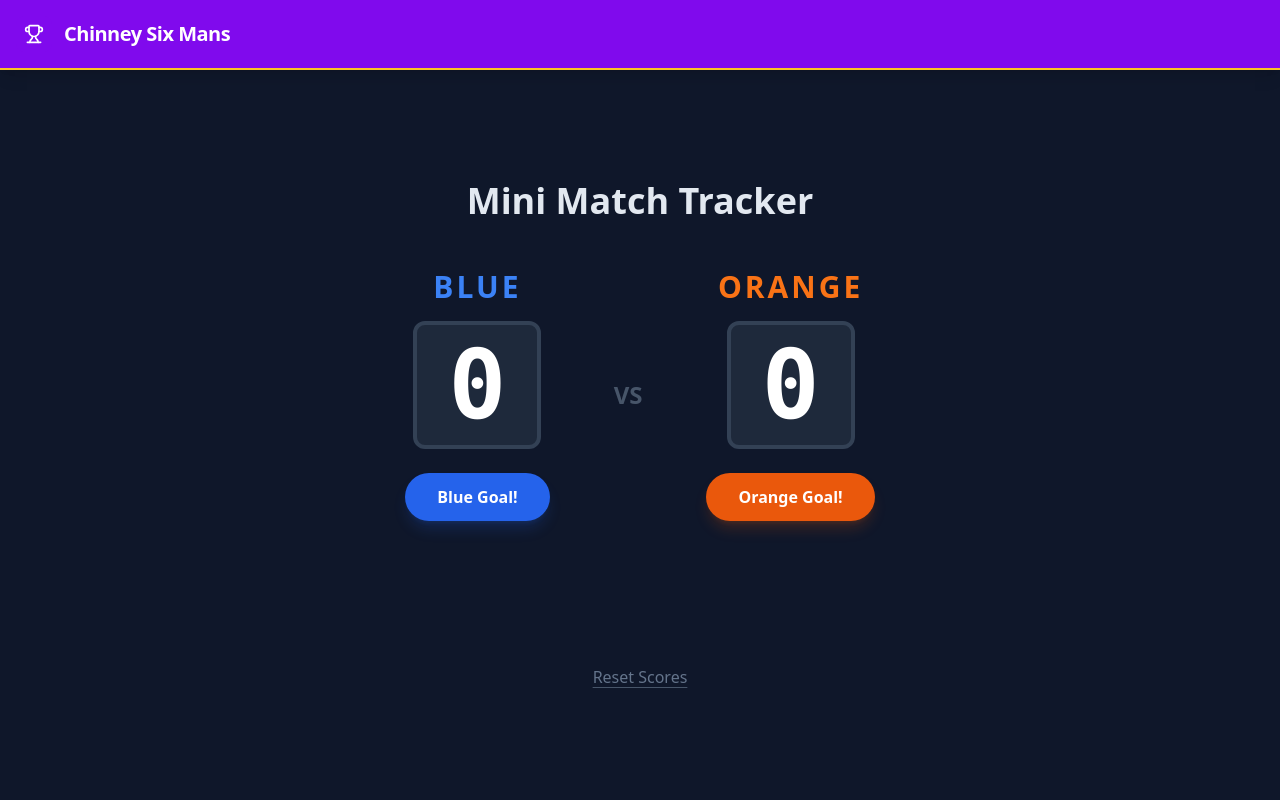
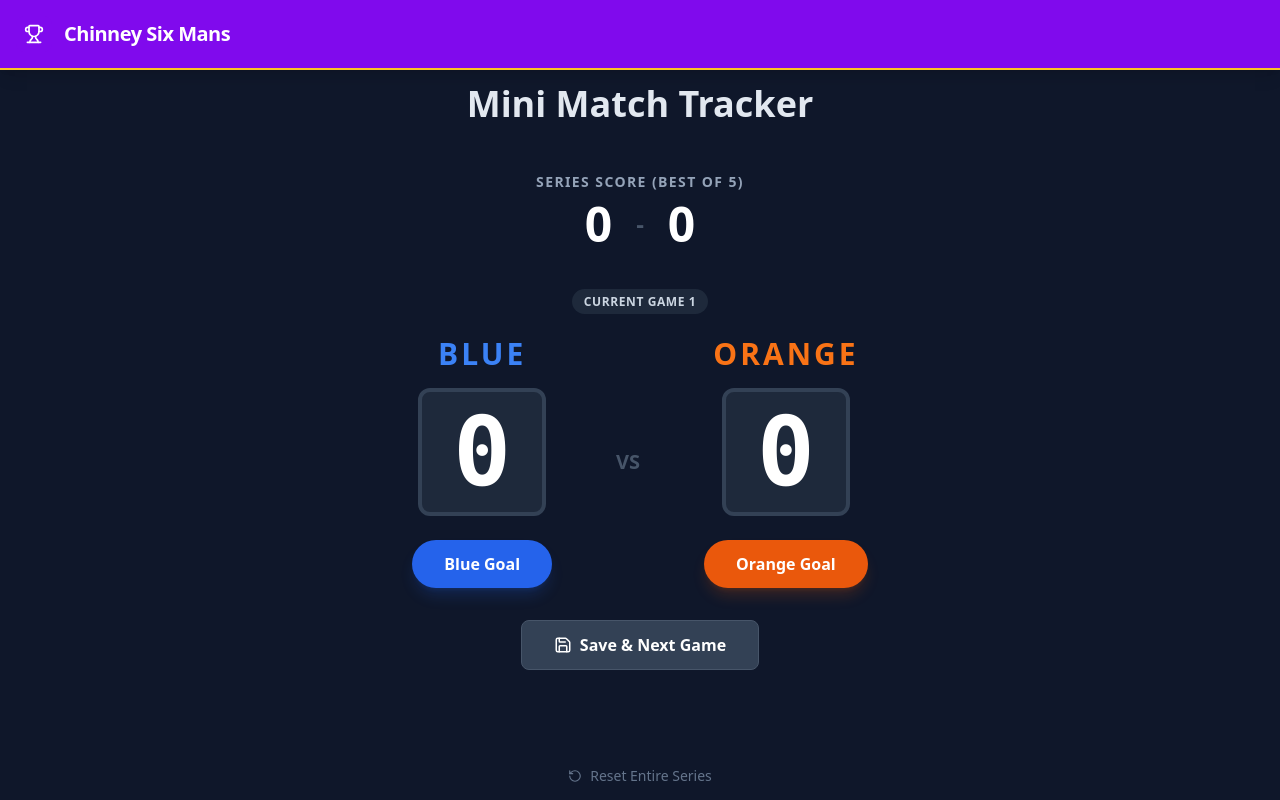
Before and after one commit to Callum-C/chinney-react-website, a React (Vite) app: page / in a window 1280 px wide. Built offline with nearby package versions, Linux system fonts and the light colour scheme.

Commit message:
Series Score and Match History

```diff
--- a/src/App.jsx
+++ b/src/App.jsx
@@ -1,5 +1,5 @@
 import React, { useState } from 'react';
-import { Trophy } from 'lucide-react'; // I added an icon for the header!
+import { Trophy, History, Save, RotateCcw } from 'lucide-react'; // I added an icon for the header!
 
 // We import 'useState' above. This is a "Hook".
 // It is the magic function that lets React "remember" data (like a score)
@@ -11,6 +11,18 @@ export default function GoalCounter() {
   // Syntax: const [variableName, functionToChangeIt] = useState(initialValue);
   const [blueScore, setBlueScore] = useState(0);
   const [orangeScore, setOrangeScore] = useState(0);
+
+  // Series History State (Array of previous game objects)
+  // Example: [{ blue: 3, orange: 1 }, { blue: 2, orange: 4 }]
+  const [gameHistory, setGameHistory] = useState([]);
+
+  // --- DERIVED STATE (Calculated automatically) ---
+  // We calculate the Series Score by looking at who won each game in history
+  const blueGameWins = gameHistory.filter(game => game.blue > game.orange).length;
+  const orangeGameWins = gameHistory.filter(game => game.orange > game.blue).length;
+
+  // Best of 5 Logic: First to 3 wins
+  const isSeriesOver = blueGameWins >= 3 || orangeGameWins >= 3;
 
   // --- SOUND EFFECTS ---
   const playGoalSound = () => {
@@ -31,21 +43,42 @@ export default function GoalCounter() {
     // We NEVER say "blueScore = blueScore + 1" in React.
     // We MUST use the setting function we created above.
     setBlueScore(blueScore + 1);
-    playGoalSound();
+    // playGoalSound();
   };
 
   const handleOrangeGoal = () => {
     setOrangeScore(orangeScore + 1);
-    playGoalSound();
+    // playGoalSound();
   };
 
-  const resetGame = () => {
+  const handleFinishGame = () => {
+    if (blueScore === orangeScore) {
+      // Game score validation - no ties
+      alert("Games cannot end in a tie.");
+      return;
+    }
+
+    // Add current game to history
+    const newGameResult = {blue: blueScore, orange: orangeScore};
+    setGameHistory([...gameHistory, newGameResult]);
+
+    // Reset counters
     setBlueScore(0);
     setOrangeScore(0);
+  }
+
+  const resetSeries = () => {
+    if (window.confirm("Are you sure you want to start a brand new Series?")) {
+      setBlueScore(0);
+      setOrangeScore(0);
+      setGameHistory([]);
+    }
   };
 
-  const renderHeader = () => {
-    return (
+  /**
+   * Display header "Chinney Six Mans" w/ purple background
+   */
+  const renderHeader = () => (
     <header className='w-full bg-chinney-purple border-b-2 border-chinney-gold p-4 shadow-lg' >
       <div className='max-w-7x1 mx-auto flex items-center gap-3'>
         <div className='p-2 bg-chinney-purple rounded-lg'>
@@ -55,39 +88,106 @@ export default function GoalCounter() {
       </div>
     </header>
   );
-  };
 
-  const renderScoreboard = () => {
-    return (
-      <div className='flex gap-16 items-center mb-12'>
+  /**
+   * Render Series Score.
+   */
+  const renderSeriesScoreboard = () => (
+    <div className="flex flex-col items-center mb-10">
+      <h3 className="text-slate-400 text-sm uppercase tracking-widest font-bold mb-2">Series Score (Best of 5)</h3>
+      <div className="flex items-center gap-6 text-5xl font-black">
+        <span className={blueGameWins > orangeGameWins ? "text-blue-500" : "text-white"}>
+          {blueGameWins}
+        </span>
+        <span className="text-slate-600 text-2xl">-</span>
+        <span className={orangeGameWins > blueGameWins ? "text-orange-500" : "text-white"}>
+          {orangeGameWins}
+        </span>
+      </div>
+      {/* Series Winner Message */}
+      {isSeriesOver && (
+        <div className="mt-4 px-6 py-2 bg-chinney-gold text-slate-900 rounded-full font-bold animate-bounce">
+          🏆 {blueGameWins >= 3 ? "BLUE" : "ORANGE"} WINS THE SERIES! 🏆
+        </div>
+      )}
+    </div>
+  );
+
+  const renderScoreboard = () => (
+    <div className={`transition-opacity duration-300 ${isSeriesOver ? 'opacity-50 pointer-events-none' : 'opacity-100'}`}>
+       <div className="text-center mb-6">
+         <span className="bg-slate-800 text-slate-300 px-3 py-1 rounded-full text-xs font-bold uppercase tracking-wider">
+           Current Game {gameHistory.length + 1}
+         </span>
+       </div>
+
+       <div className="flex gap-8 sm:gap-16 items-center mb-8">
         {/* BLUE TEAM */}
         <div className="flex flex-col items-center">
-          <h2 className="text-blue-500 text-3xl font-bold mb-4 uppercase tracking-widest">Blue</h2>
-          <div className="text-8xl font-mono font-black mb-6 bg-slate-800 w-32 h-32 flex items-center justify-center rounded-xl border-4 border-slate-700">
+          <h2 className="text-blue-500 text-2xl sm:text-3xl font-bold mb-4 uppercase tracking-widest">Blue</h2>
+          <div className="text-6xl sm:text-8xl font-mono font-black mb-6 bg-slate-800 w-24 h-24 sm:w-32 sm:h-32 flex items-center justify-center rounded-xl border-4 border-slate-700">
             {blueScore}
           </div>
           <button
             onClick={handleBlueGoal}
-            className="bg-blue-600 hover:bg-blue-500 text-white font-bold py-3 px-8 rounded-full transition-all shadow-lg shadow-blue-600/20 active:scale-95"
+            className="bg-blue-600 hover:bg-blue-500 text-white font-bold py-3 px-6 sm:px-8 rounded-full transition-all shadow-lg shadow-blue-600/20 active:scale-95"
           >
-            Blue Goal!
+            Blue Goal
           </button>
         </div>
 
-        <div className="text-slate-600 text-2xl font-bold">VS</div>
+        <div className="text-slate-600 text-xl font-bold">VS</div>
 
         {/* ORANGE TEAM */}
         <div className="flex flex-col items-center">
-          <h2 className="text-orange-500 text-3xl font-bold mb-4 uppercase tracking-widest">Orange</h2>
-          <div className="text-8xl font-mono font-black mb-6 bg-slate-800 w-32 h-32 flex items-center justify-center rounded-xl border-4 border-slate-700">
+          <h2 className="text-orange-500 text-2xl sm:text-3xl font-bold mb-4 uppercase tracking-widest">Orange</h2>
+          <div className="text-6xl sm:text-8xl font-mono font-black mb-6 bg-slate-800 w-24 h-24 sm:w-32 sm:h-32 flex items-center justify-center rounded-xl border-4 border-slate-700">
             {orangeScore}
           </div>
           <button
             onClick={handleOrangeGoal}
-            className="bg-orange-600 hover:bg-orange-500 text-white font-bold py-3 px-8 rounded-full transition-all shadow-lg shadow-orange-600/20 active:scale-95"
+            className="bg-orange-600 hover:bg-orange-500 text-white font-bold py-3 px-6 sm:px-8 rounded-full transition-all shadow-lg shadow-orange-600/20 active:scale-95"
           >
-            Orange Goal!
+            Orange Goal
           </button>
+        </div>
+      </div>
+
+      {/* Finish Game Button */}
+      <div className="flex justify-center mb-12">
+        <button
+          onClick={handleFinishGame}
+          className="flex items-center gap-2 bg-slate-700 hover:bg-green-600 text-white px-8 py-3 rounded-lg font-bold transition-colors border border-slate-600 hover:border-green-500"
+        >
+          <Save size={18} />
+          Save & Next Game
+        </button>
+      </div>
+    </div>
+  );
+
+  const renderHistory = () => {
+    if (gameHistory.length === 0) return null;
+
+    return (
+      <div className="w-full max-w-lg bg-slate-800/50 rounded-xl p-6 border border-slate-700">
+        <h3 className="flex items-center gap-2 text-slate-400 text-sm font-bold uppercase tracking-wider mb-4">
+          <History size={16} /> Previous Games
+        </h3>
+        <div className="space-y-2">
+          {gameHistory.map((game, index) => {
+            const winner = game.blue > game.orange ? 'blue' : 'orange';
+            return (
+              <div key={index} className="flex justify-between items-center bg-slate-900 p-3 rounded border border-slate-800">
+                <span className="text-slate-500 font-mono text-sm">Game {index + 1}</span>
+                <div className="flex gap-4 font-bold">
+                  <span className={winner === 'blue' ? 'text-blue-400' : 'text-slate-600'}>Blue {game.blue}</span>
+                  <span className="text-slate-700">-</span>
+                  <span className={winner === 'orange' ? 'text-orange-400' : 'text-slate-600'}>Orange {game.orange}</span>
+                </div>
+              </div>
+            )
+          })}
         </div>
       </div>
     );
@@ -121,17 +221,21 @@ export default function GoalCounter() {
 
         <h1 className="text-4xl font-bold mb-12 text-slate-200">Mini Match Tracker</h1>
 
+        {renderSeriesScoreboard()}
+
         {renderScoreboard()}
 
-        {renderStatusMessage()}
+        {renderHistory()}
 
-        {/* Reset Button */}
+        {/* Reset Series Button (at the very bottom) */}
         <button
-          onClick={resetGame}
-          className="text-slate-500 hover:text-white underline decoration-slate-600 underline-offset-4 transition-colors"
+          onClick={resetSeries}
+          className="mt-12 flex items-center gap-2 text-slate-500 hover:text-red-400 transition-colors text-sm font-medium"
         >
-          Reset Scores
+          <RotateCcw size={14} />
+          Reset Entire Series
         </button>
+
       </main>
     </div>
   );
```
Lines whose indentation alone changed are shown as unchanged.
